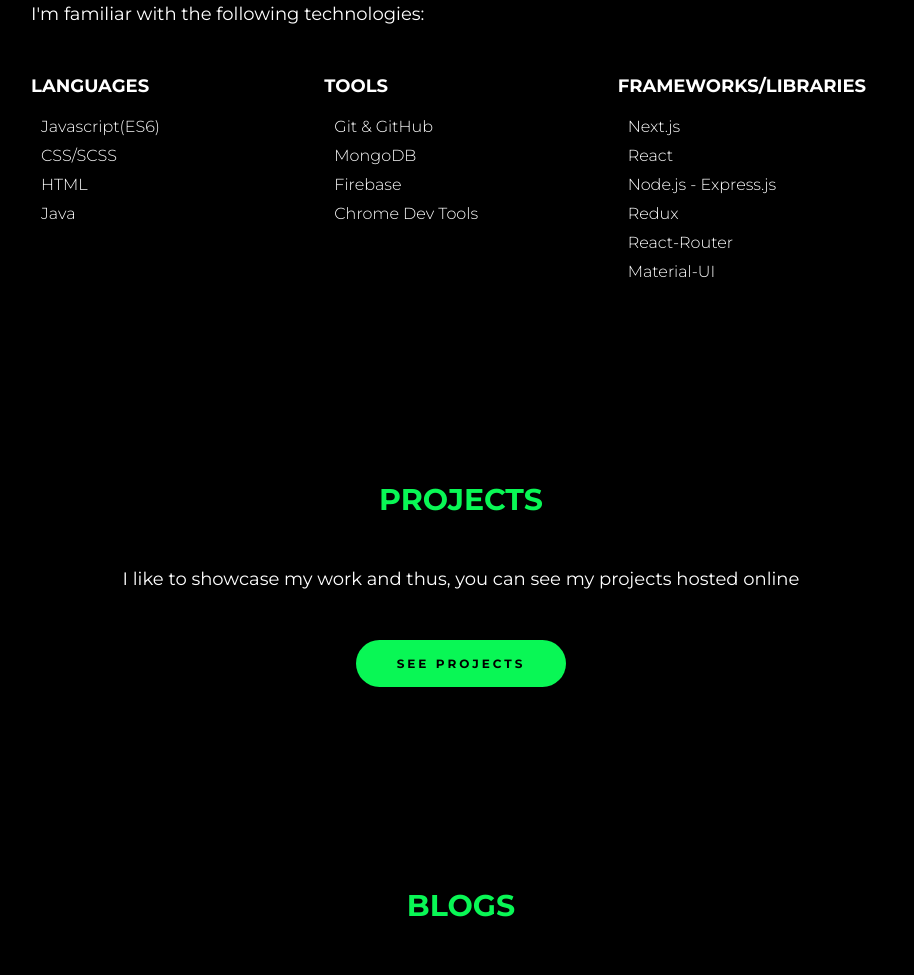
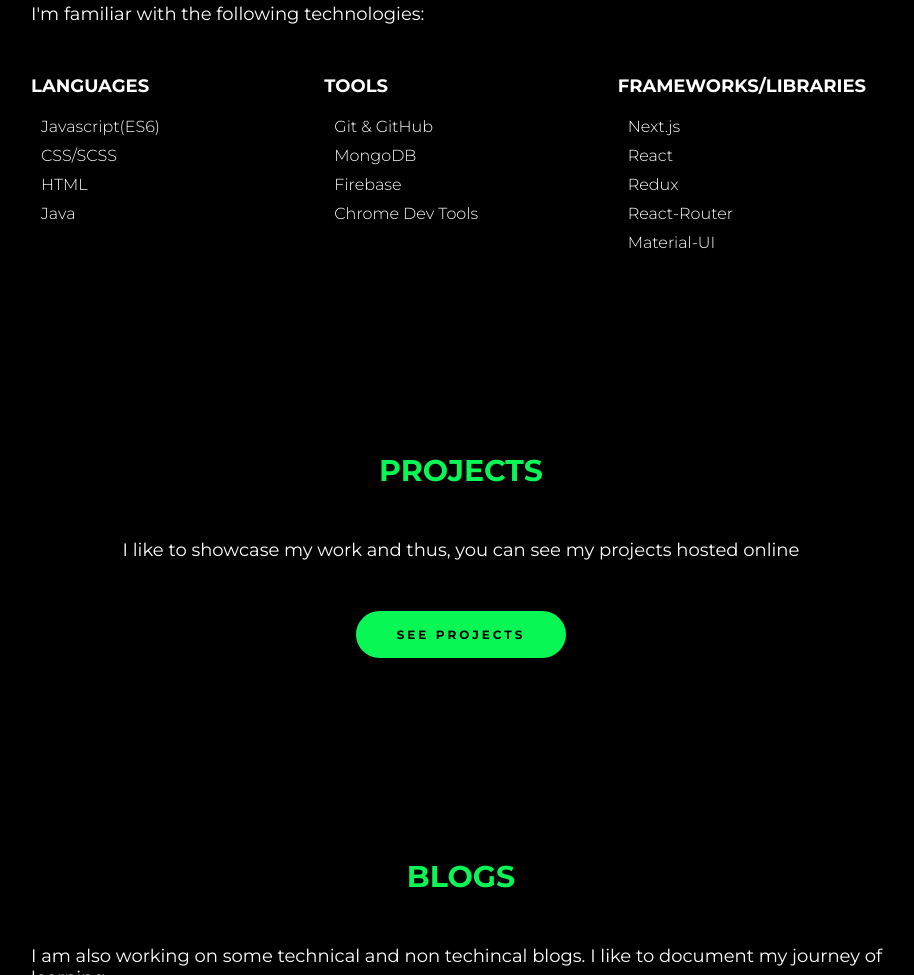
Before and after one commit to bilal-23/mark3-4-5-Portfolio, a website: page index.html in a window 1280 px wide. Shown: the part 1468-2443 px from the top of the page, without its empty margins (179-1093 px from the left). Drawn offline with Linux system fonts and the light colour scheme.

Commit message:
Fix: skills

```diff
--- a/index.html
+++ b/index.html
@@ -108,7 +108,7 @@
             <ul>
               <li>Next.js</li>
               <li>React</li>
-              <li>Node.js - Express.js</li>
+
               <li>Redux</li>
               <li>React-Router</li>
               <li>Material-UI</li>
```
